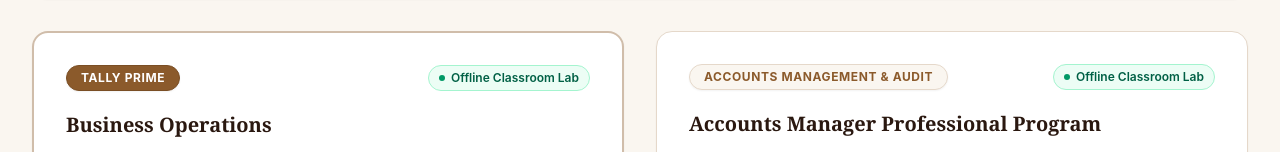
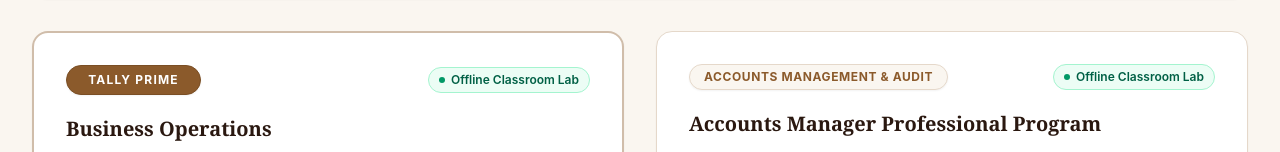
Before and after one commit to innerinsulater41-debug/YLCC, a Next.js app: page /programs in a window 1280 px wide. Shown: the part 648-800 px from the top of the page. Built offline with nearby package versions, Linux system fonts and the light colour scheme; no server answers.

Commit message:
style(programs): enhance Tally Prime badge width, padding and letter tracking

```diff
--- a/src/app/(public)/programs/[slug]/page.tsx
+++ b/src/app/(public)/programs/[slug]/page.tsx
@@ -62,10 +62,10 @@
 
           <div className="space-y-3">
             <span
-              className={`text-xs font-bold uppercase tracking-wider px-3.5 py-1 rounded-full border shadow-xs inline-block transition-colors ${
+              className={`text-xs font-bold uppercase rounded-full border shadow-xs inline-flex items-center justify-center transition-all ${
                 program.category === 'Tally Prime' || program.id === 'prog-1'
-                  ? 'bg-[#8B5A2B] text-white border-[#7A4E24]'
-                  : 'text-[#8B5A2B] bg-[#EFE6DD] border-[#D8C5B2]'
+                  ? 'bg-[#8B5A2B] text-white border-[#7A4E24] px-6 py-1.5 min-w-[140px] tracking-widest shadow-sm'
+                  : 'text-[#8B5A2B] bg-[#EFE6DD] border-[#D8C5B2] px-3.5 py-1 tracking-wider'
               }`}
             >
               {program.category}
--- a/src/components/programs/ProgramsListClient.tsx
+++ b/src/components/programs/ProgramsListClient.tsx
@@ -130,10 +130,10 @@
                   {/* Header Meta */}
                   <div className="flex flex-wrap items-center justify-between gap-2">
                     <span
-                      className={`text-xs font-bold uppercase tracking-wider px-3.5 py-1 rounded-full border shadow-xs transition-colors ${
+                      className={`text-xs font-bold uppercase rounded-full border shadow-xs transition-all inline-flex items-center justify-center ${
                         isTallyPrime
-                          ? 'bg-[#8B5A2B] text-white border-[#7A4E24]'
-                          : 'text-[#8B5A2B] bg-[#FAF6F0] border-[#E5D8CA]'
+                          ? 'bg-[#8B5A2B] text-white border-[#7A4E24] px-5 py-1.5 min-w-[135px] tracking-widest shadow-sm'
+                          : 'text-[#8B5A2B] bg-[#FAF6F0] border-[#E5D8CA] px-3.5 py-1 tracking-wider'
                       }`}
                     >
                       {prog.category}
```
